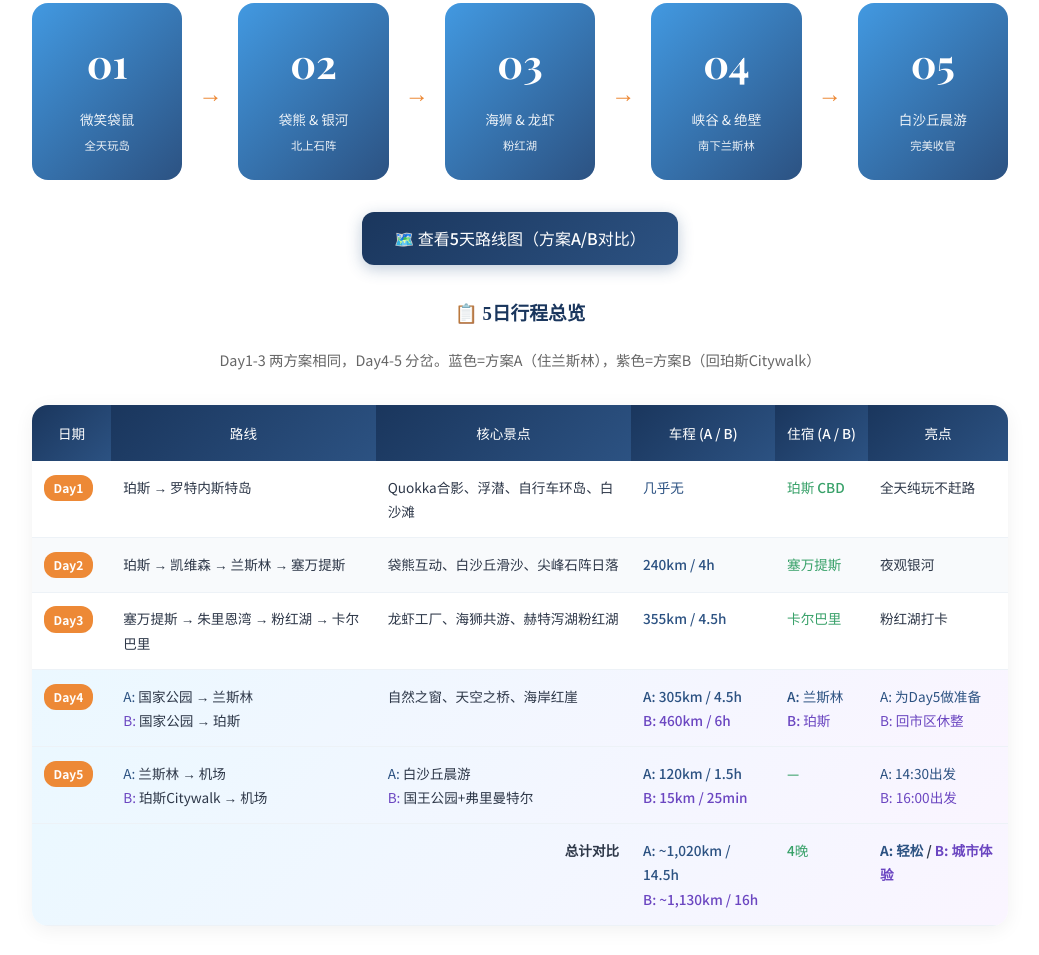
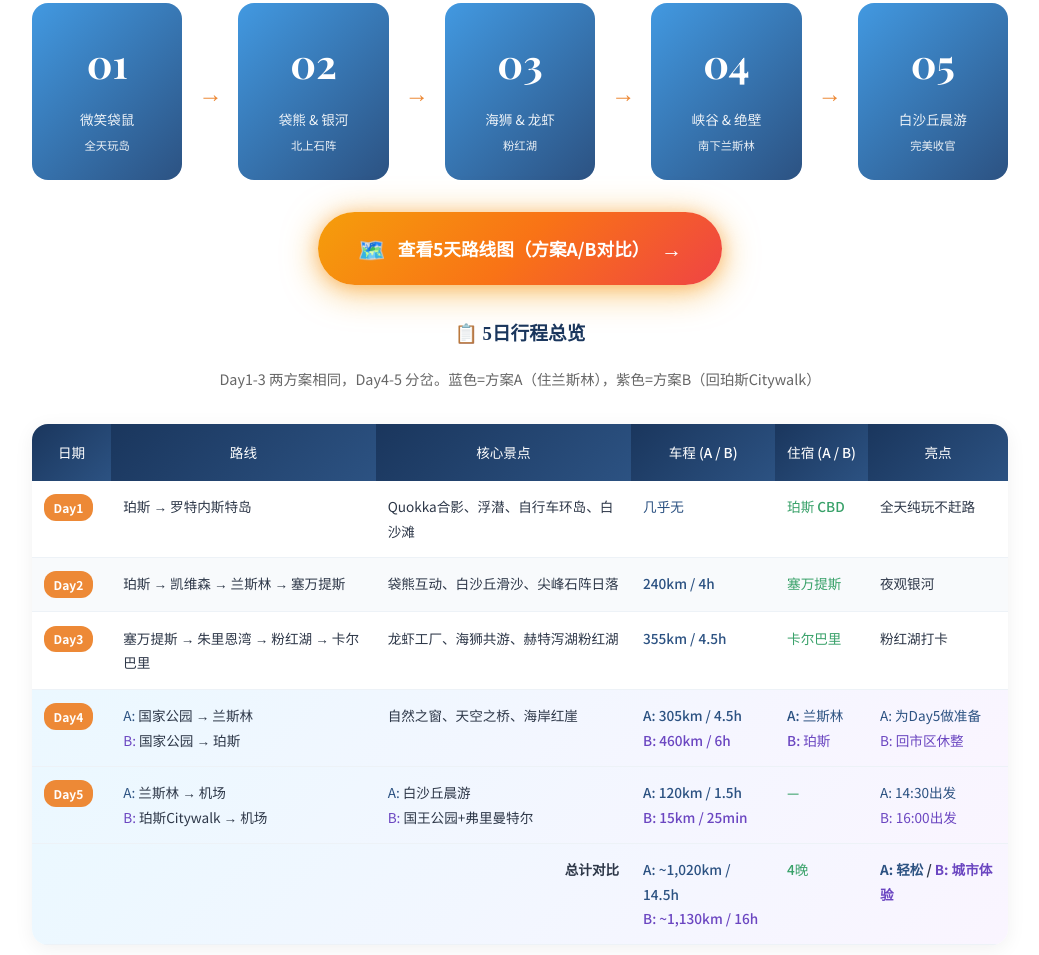
Before and after one commit to SleepySanjinLi/perth-travel-guide, a plain HTML site: page index.html in a window 1280 px wide. Shown: the part 995-1950 px from the top of the page, without its empty margins (120-1159 px from the left). Drawn offline with nearby package versions, Linux system fonts and the light colour scheme; a web font is replaced by a local one.

Commit message:
Improve route map button with animations

```diff
--- a/index.html
+++ b/index.html
@@ -74,6 +74,41 @@
         .nav-link:hover { background: var(--ocean-mid); }
         .route-map-box { background: linear-gradient(135deg, #ebf8ff, #bee3f8); border-radius: 16px; padding: 1.5rem; margin: 1.5rem 0; border-left: 4px solid var(--ocean-light); }
         .route-map-box h4 { color: var(--ocean-deep); margin-bottom: 0.75rem; }
+        .route-map-btn {
+            display: inline-flex; align-items: center; gap: 0.75rem;
+            background: linear-gradient(135deg, #f59e0b, #f97316, #ef4444);
+            color: white; padding: 1rem 2.5rem; border-radius: 50px;
+            text-decoration: none; font-size: 1.1rem; font-weight: 700;
+            box-shadow: 0 6px 25px rgba(245,158,11,0.4), 0 2px 8px rgba(0,0,0,0.15);
+            transition: all 0.3s cubic-bezier(0.4, 0, 0.2, 1);
+            position: relative; overflow: hidden; cursor: pointer;
+            animation: btnPulse 2s ease-in-out infinite;
+        }
+        .route-map-btn::before {
+            content: ''; position: absolute; inset: 0;
+            background: linear-gradient(135deg, rgba(255,255,255,0.3), transparent);
+            border-radius: 50px; opacity: 0; transition: opacity 0.3s;
+        }
+        .route-map-btn:hover::before { opacity: 1; }
+        .route-map-btn:hover {
+            transform: translateY(-3px) scale(1.03);
+            box-shadow: 0 10px 40px rgba(245,158,11,0.5), 0 4px 12px rgba(0,0,0,0.2);
+        }
+        .route-map-btn:active {
+            transform: translateY(0) scale(0.98);
+            box-shadow: 0 2px 10px rgba(245,158,11,0.3);
+            transition: all 0.1s;
+        }
+        .btn-icon { font-size: 1.4rem; }
+        .btn-arrow {
+            display: inline-block; transition: transform 0.3s;
+            font-size: 1.3rem; font-weight: 300;
+        }
+        .route-map-btn:hover .btn-arrow { transform: translateX(6px); }
+        @keyframes btnPulse {
+            0%, 100% { box-shadow: 0 6px 25px rgba(245,158,11,0.4), 0 2px 8px rgba(0,0,0,0.15); }
+            50% { box-shadow: 0 6px 35px rgba(245,158,11,0.6), 0 2px 15px rgba(249,115,22,0.3); }
+        }
         .route-segment { display: flex; align-items: center; gap: 0.75rem; padding: 0.5rem 0; border-bottom: 1px dashed #bee3f8; font-size: 0.9rem; }
         .route-segment:last-child { border-bottom: none; }
         .route-segment .from-to { flex: 1; }
@@ -178,8 +213,12 @@
                 <div class="route-arrow">→</div>
                 <div class="route-day"><div class="day-num">05</div><div class="day-label">白沙丘晨游<br><small>完美收官</small></div></div>
             </div>
-            <div style="text-align:center; margin: 1.5rem 0;">
-                <a href="route-map.html" target="_blank" style="display: inline-flex; align-items: center; gap: 0.5rem; background: linear-gradient(135deg, var(--ocean-deep), var(--ocean-mid)); color: white; padding: 0.75rem 2rem; border-radius: 12px; text-decoration: none; font-weight: 500; font-size: 1rem; transition: transform 0.2s, box-shadow 0.2s; box-shadow: 0 4px 15px rgba(44,82,130,0.3);" onmouseover="this.style.transform='translateY(-2px)'; this.style.boxShadow='0 8px 25px rgba(44,82,130,0.4)'" onmouseout="this.style.transform='translateY(0)'; this.style.boxShadow='0 4px 15px rgba(44,82,130,0.3)'">🗺️ 查看5天路线图（方案A/B对比）</a>
+            <div style="text-align:center; margin: 2rem 0;">
+                <a href="route-map.html" target="_blank" class="route-map-btn">
+                    <span class="btn-icon">🗺️</span>
+                    查看5天路线图（方案A/B对比）
+                    <span class="btn-arrow">→</span>
+                </a>
             </div>
             <h3 style="text-align:center; color: var(--ocean-deep); margin: 2rem 0 1rem; font-family: 'Noto Serif SC', serif;">📋 5日行程总览</h3>
             <p style="text-align:center; color: #666; margin-bottom: 1rem; font-size: 0.9rem;">Day1-3 两方案相同，Day4-5 分岔。蓝色=方案A（住兰斯林），紫色=方案B（回珀斯Citywalk）</p>
```
